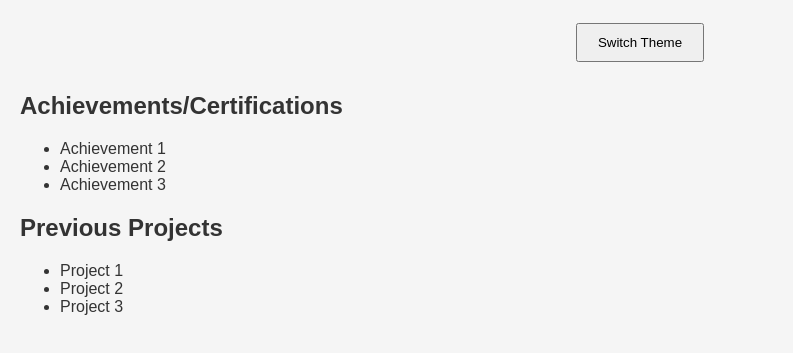
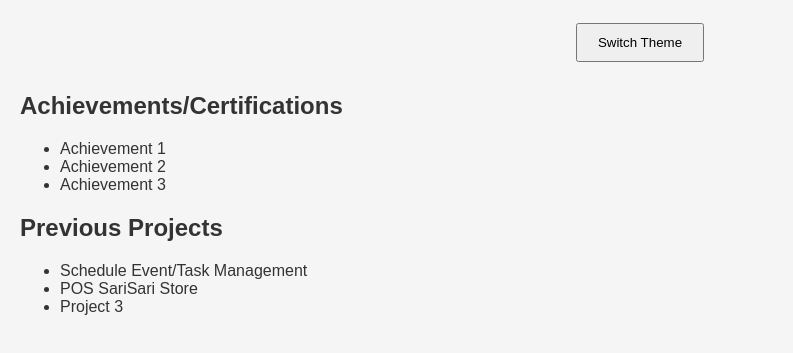
Before and after one commit to francisnoah92-max/portfolio, a plain HTML site: page index.html in a window 1280 px wide. Shown: the part 291-644 px from the top of the page, without its empty margins (0-793 px from the left). Drawn offline with Linux system fonts and the light colour scheme.

Commit message:
Update index.html

```diff
--- a/index.html
+++ b/index.html
@@ -24,8 +24,8 @@
       <section id="projects">
          <h2>Previous Projects</h2>
          <ul>
-            <li>Project 1</li>
-            <li>Project 2</li>
+            <li>Schedule Event/Task Management</li>
+            <li>POS SariSari Store</li>
             <li>Project 3</li>
          </ul>
       </section>
```
